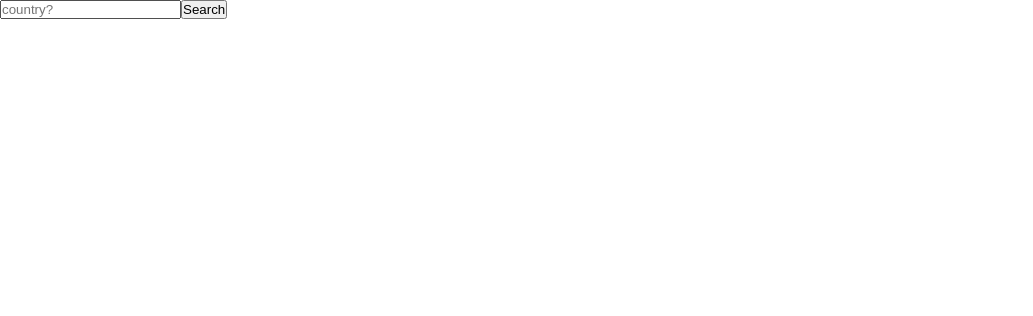
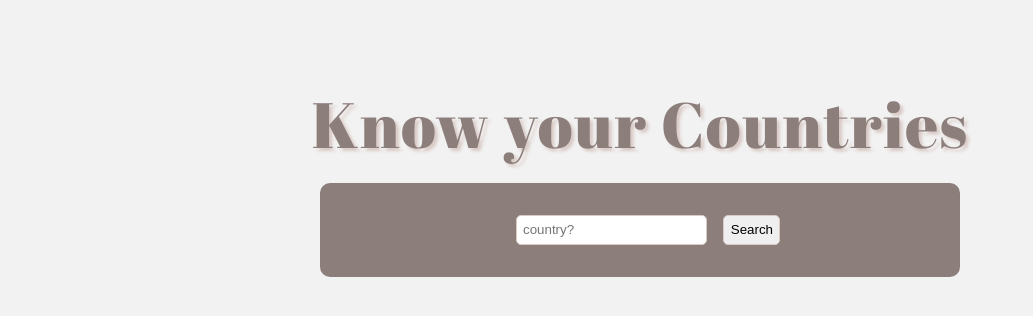
Before and after one commit to cathacz/testingAxios, a React (Create React App) app: page / in a window 1280 px wide. Shown: the top 316 px of the page, without its empty margins (0-1033 px from the left). Built offline with nearby package versions, Linux system fonts and the light colour scheme.

Commit message:
getting prettier

```diff
--- a/src/App.js
+++ b/src/App.js
@@ -1,6 +1,6 @@
 import React, { useState, useEffect } from "react";
 import axios from "axios";
-import "./simpleSass/main.scss";
+import "./sass/main.scss";
 import Loading from "./components/Loading";
 import Country from "./components/Country";
 const App = () => {
@@ -11,7 +11,7 @@ const App = () => {
   useEffect(() => {
     setTimeout(() => {
       setLoading(false);
-    }, 3000);
+    }, 1000);
   }, []);
 
   function handleChange(e) {
@@ -30,6 +30,7 @@ const App = () => {
   if (loading) return <Loading />;
   return (
     <React.Fragment>
+      <h1>Know your Countries</h1>
       <form onSubmit={handleSubmit}>
         <input
           type="text"
--- a/src/components/Country.js
+++ b/src/components/Country.js
@@ -2,12 +2,25 @@ import React from "react";
 
 const Country = ({ result }) => {
   const land = result.map((obj, i) => {
-    const { name, flag, capital } = obj;
+    console.log(obj);
+    const { name, flag, capital, region, area, population, nativeName } = obj;
     return (
-      <div key={i}>
-        <h2>{name}</h2>
-        <h4>{capital}</h4>
-        <img className="flag" src={flag} alt="${name} flag" />
+      <div className="country" key={i}>
+        <h2>
+          {name} ({nativeName})
+        </h2>
+        <h3>{capital}</h3>
+        <img className="flag" src={flag} alt="country flag" />
+        <div>
+          <b>Region: </b> {region}
+        </div>
+        <div>
+          <b>Area: </b> {new Intl.NumberFormat("de-DE").format(area)} km²
+        </div>
+        <div>
+          <b>Population: </b>{" "}
+          {new Intl.NumberFormat("de-DE").format(population)}
+        </div>
       </div>
     );
   });
--- a/src/simpleSass/_abstracts.scss
+++ b/src/sass/_abstracts.scss
@@ -1,9 +1,10 @@
 // >>> fonts <<<
 
-// @font-face {
-//     font-family: "";
-//     src: url("");
-// }
+@font-face {
+  font-family: "Abril Fatface";
+  src: url("https://fonts.googleapis.com/css2?family=Abril+Fatface&display=swap");
+}
+@import url("https://fonts.googleapis.com/css2?family=Abril+Fatface&display=swap");
 
 // >>> variables <<<
 // $nameYourVariable: giveItAValue;
--- /dev/null
+++ b/src/sass/_components.scss
@@ -0,0 +1,32 @@
+// >>> inputs <<<
+input {
+  margin: 1rem;
+  border: 0.2px solid $a2;
+  padding: 0.4rem;
+  border-radius: 5px;
+  &:focus {
+    border: 0.2px solid $a2;
+  }
+} // >>> buttons <<<
+
+button {
+  border: 0.2px solid $a2;
+  padding: 0.4rem;
+  border-radius: 5px;
+  &:hover {
+    cursor: pointer;
+    background-color: $a2;
+  }
+}
+
+// >>> forms <<<
+form {
+  border-radius: 10px;
+  width: 50vw;
+  background: $a4;
+  margin: 1rem;
+  padding: 1rem;
+  @include flex-box;
+}
+
+// >>> lists <<<
--- /dev/null
+++ b/src/sass/_layouts.scss
@@ -0,0 +1,39 @@
+// >>> BasicSetup <<<
+* {
+  box-sizing: border-box;
+  margin: 0;
+  padding: 0;
+}
+
+body {
+  @include flex-box;
+  background-color: $a1;
+  color: $a5;
+}
+h1 {
+  font-family: "Abril Fatface", serif;
+  letter-spacing: 0.1rem;
+  font-weight: 500;
+  margin-top: 5rem;
+  @include flex-box;
+  font-size: 4rem;
+  color: $a4;
+  text-shadow: $a2 0.2rem 0.2rem 0.2rem;
+}
+h2 {
+  font-size: 2rem;
+}
+h3 {
+  font-size: 1.5rem;
+}
+// >>> Header <<<
+
+// >>> MainPart <<<
+.country {
+  @include flex-box;
+  flex-direction: column;
+  .flag {
+    width: 25vw;
+  }
+}
+// >>> Footer <<<
--- a/src/simpleSass/_layouts.scss
+++ /dev/null
@@ -1,12 +0,0 @@
-// >>> BasicSetup <<<
-* {
-  box-sizing: border-box;
-  margin: 0;
-  padding: 0;
-}
-
-// >>> Header <<<
-
-// >>> MainPart <<<
-
-// >>> Footer <<<
```
Also changed, not shown: src/simpleSass/_components.scss (deleted, +0 -7 lines), src/sass/main.scss (renamed from src/simpleSass/main.scss).
